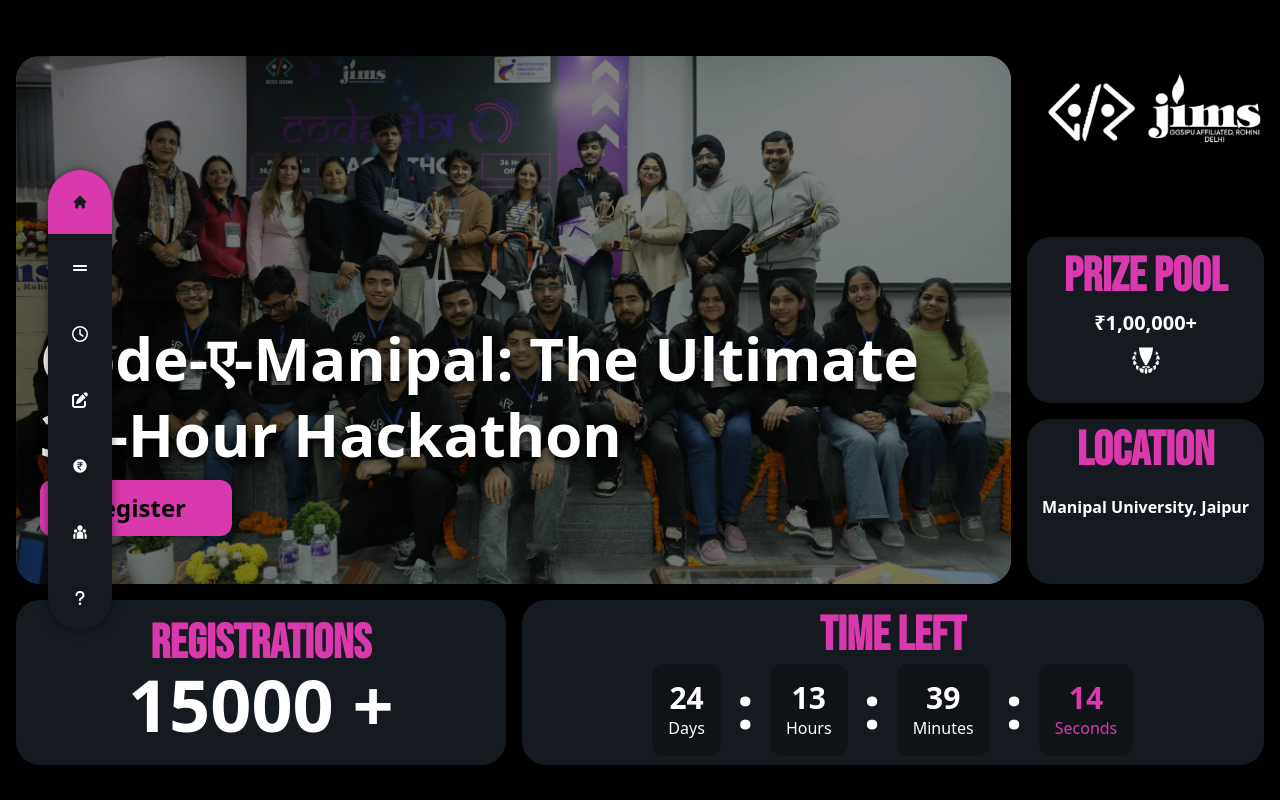
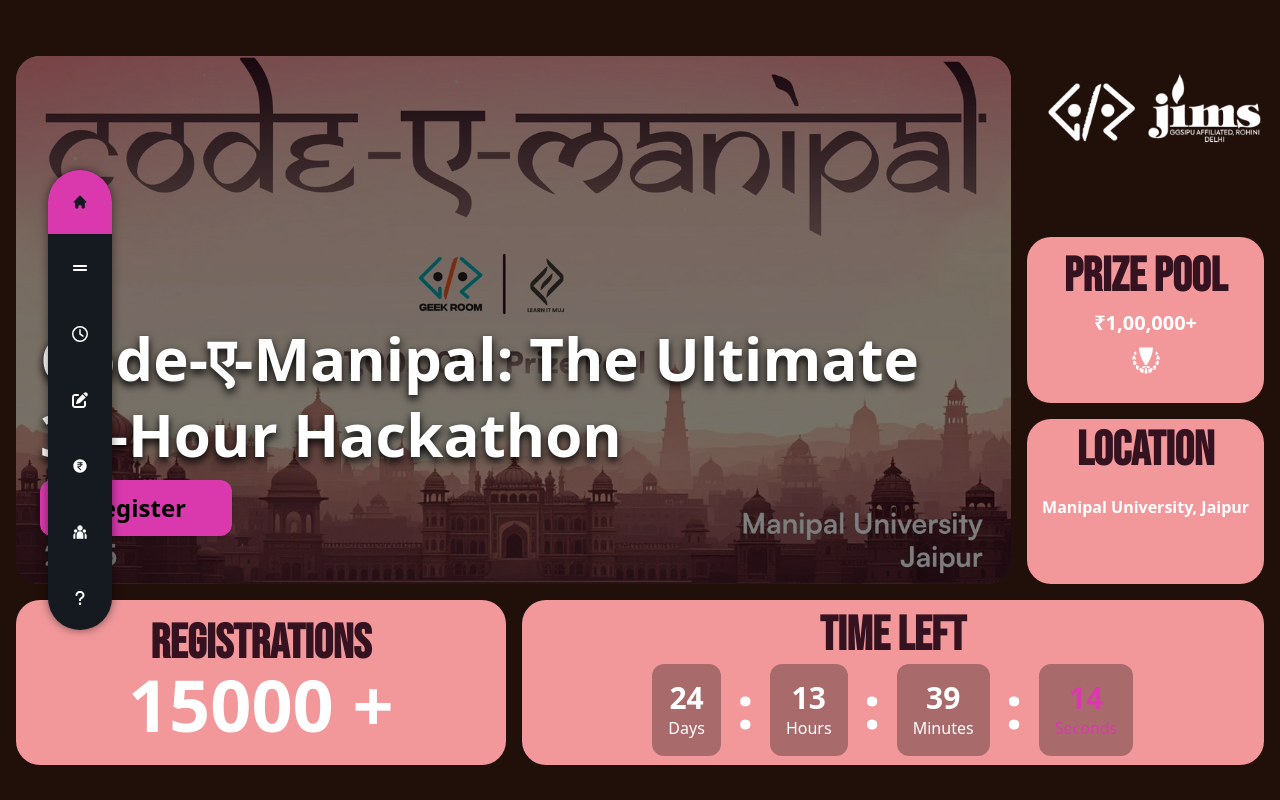
Before and after one commit to geek-room-community/MUJ-Hack-Website, a React (Vite) app: page / in a window 1280 px wide. Shown: the top 800 px of the page. Built offline with nearby package versions, Linux system fonts and the light colour scheme.

Commit message:
site updated 1

```diff
--- a/src/components/custom/Footer.tsx
+++ b/src/components/custom/Footer.tsx
@@ -4,7 +4,6 @@
   return (
     <footer className="bg-secondary text-zinc-300 py-10 w-screen mt-[54rem] rounded-t-[50px] -ml-[50vw] -mr-[50vw] left-1/2 relative">
       <div className="max-w-7xl mx-auto px-6 flex flex-wrap justify-between items-start">
-
         <div className="w-full md:w-1/3 mb-8 md:mb-0 text-center">
           <img
             src={logo}
@@ -14,12 +13,12 @@
           <p className="text-base md:text-lg lg:text-xl">
             Code-ए-Manipal, a groundbreaking hackathon by{" "}
             <a
-              href="https://www.jimsindia.org/"
+              href="https://jaipur.manipal.edu/"
               className="text-pink-400 hover:text-purple-600"
               target="_blank"
               rel="noopener noreferrer"
             >
-              JIMS Sector-5 Rohini
+              LearnIT Manipal University Jaipur
             </a>{" "}
             and{" "}
             <a
@@ -50,7 +49,7 @@
             </li>
             <li>
               <a
-                href="https://code-kshetra-2.devfolio.co/"
+                href="https://codemanipal.devfolio.co/"
                 className="text-base md:text-lg lg:text-xl transition-colors duration-200 ease-in-out text-zinc-300 hover:text-pink-400"
               >
                 Devfolio
@@ -64,29 +63,54 @@
             Contact Us
           </h3>
           <address className="not-italic text-sm md:text-base lg:text-lg">
-            JIMS, Near Rithala Metro Station<br />
-            Rohini Sector 5, Institutional Area,<br />
-            New Delhi, Delhi 110085
+            Manipal University Jaipur,<br/>
+            Dehmi Kalan, Off Jaipur-Ajmer Expressway,<br/>
+            Jaipur, Rajasthan-303007.
           </address>
           <div className="flex justify-center mt-4 space-x-6">
             <a href="mailto:community@geekroom.in" aria-label="Email">
               <span className="flex items-center justify-center p-3 transition duration-200 ease-in-out transform hover:scale-110 hover:text-pink-400">
-                <i className="fa-solid fa-envelope" style={{ color: "#ff00bb", opacity: 0.7, fontSize: "1.5rem" }}></i>
+                <i
+                  className="fa-solid fa-envelope"
+                  style={{ color: "#ff00bb", opacity: 0.7, fontSize: "1.5rem" }}
+                ></i>
               </span>
             </a>
-            <a href="https://x.com/geek__room_" aria-label="Twitter" target="_blank" rel="noopener noreferrer">
+            <a
+              href="https://x.com/geek__room_"
+              aria-label="Twitter"
+              target="_blank"
+              rel="noopener noreferrer"
+            >
               <span className="flex items-center justify-center p-3 transition duration-200 ease-in-out transform hover:scale-110 hover:text-pink-400">
-                <i className="fa-brands fa-x-twitter" style={{ color: "#ff00bb", opacity: 0.7, fontSize: "1.5rem" }}></i>
+                <i
+                  className="fa-brands fa-x-twitter"
+                  style={{ color: "#ff00bb", opacity: 0.7, fontSize: "1.5rem" }}
+                ></i>
               </span>
             </a>
-            <a href="https://www.instagram.com/_geek.room/" aria-label="Instagram">
+            <a
+              href="https://www.instagram.com/_geek.room/"
+              aria-label="Instagram"
+            >
               <span className="flex items-center justify-center p-3 transition duration-200 ease-in-out transform hover:scale-110 hover:text-pink-400">
-                <i className="fa-brands fa-instagram" style={{ color: "#ff00bb", opacity: 0.7, fontSize: "1.5rem" }}></i>
+                <i
+                  className="fa-brands fa-instagram"
+                  style={{ color: "#ff00bb", opacity: 0.7, fontSize: "1.5rem" }}
+                ></i>
               </span>
             </a>
-            <a href="https://www.linkedin.com/company/code-kshetra/" aria-label="LinkedIn" target="_blank" rel="noopener noreferrer">
+            <a
+              href="https://www.linkedin.com/company/code-kshetra/"
+              aria-label="LinkedIn"
+              target="_blank"
+              rel="noopener noreferrer"
+            >
               <span className="flex items-center justify-center p-3 transition duration-200 ease-in-out transform hover:scale-110 hover:text-pink-400">
-                <i className="fa-brands fa-linkedin-in" style={{ color: "#ff00bb", opacity: 0.7, fontSize: "1.5rem" }}></i>
+                <i
+                  className="fa-brands fa-linkedin-in"
+                  style={{ color: "#ff00bb", opacity: 0.7, fontSize: "1.5rem" }}
+                ></i>
               </span>
             </a>
           </div>
--- a/src/components/custom/Home.tsx
+++ b/src/components/custom/Home.tsx
@@ -85,7 +85,7 @@
       <div className="flex h-[800px] w-full flex-col items-center justify-center rounded-lg">
         <div className="  grid h-full w-full grid-cols-2 md:grid-cols-5 md:grid-rows-9 gap-4">
           {/* Background section */}
-          <div className="col-span-2 animate-fadeInLeft md:col-span-4 row-span-6 relative rounded-3xl bg-cover bg-center flex flex-col pl-6 justify-end pb-12 bg-[url('/assets/homeBg.jpeg')] before:content-[''] before:absolute before:inset-0 before:bg-black/50 before:rounded-3xl">
+          <div className="col-span-2 animate-fadeInLeft md:col-span-4 row-span-6 relative rounded-3xl bg-cover bg-center flex flex-col pl-6 justify-end pb-12 bg-[url('/assets/banner.jpg')] before:content-[''] before:absolute before:inset-0 before:bg-black/50 before:rounded-3xl">
             <div className="relative z-10 w-full">
               <div className="font-bold mt-10 md:mt-4 text-white text-start text-4xl sm:text-5xl lg:text-6xl [text-shadow:_0_4px_8px_#000000]">
                 Code-ए-Manipal: The Ultimate
@@ -116,8 +116,8 @@
           </div>
 
           {/* Prize pool section */}
-          <div className="col-span-1 row-span-2 animate-fadeInDown rounded-3xl bg-secondary p-4 z-20">
-            <div className="font-bebas text-pink text-4xl sm:text-5xl font-bold">
+          <div className="col-span-1 row-span-2 animate-fadeInDown rounded-3xl bg-[#F2989B] p-4 z-20">
+            <div className="font-bebas text-[#351220] text-4xl sm:text-5xl font-bold">
               PRIZE POOL
             </div>
             <div className="mt-4 sm:mt-2 text-white text-xl sm:text-xl font-bold">
@@ -129,8 +129,8 @@
           </div>
 
           {/* Location section */}
-          <div className="col-span-1 row-span-2 animate-fadeInUp rounded-3xl bg-secondary p-2 z-20">
-            <div className="font-bold text-pink mt-0 text-4xl sm:text-5xl font-bebas between-768-900:text-3xl">
+          <div className="col-span-1 row-span-2 animate-fadeInUp rounded-3xl bg-[#F2989B] p-2 z-20">
+            <div className="font-bold text-[#351220] mt-0 text-4xl sm:text-5xl font-bebas between-768-900:text-3xl">
               LOCATION
             </div>
             <div className="font-bold mt-5 text-white text-md sm:text-l between-768-900:text-base">
@@ -139,8 +139,8 @@
           </div>
 
           {/* Registrations section */}
-          <div className="col-span-2 md:col-span-2 min-w-1024:col-span-2 animate-fadeInDown row-span-3 md:row-span-2 rounded-3xl bg-secondary z-20">
-            <div className="text-pink mt-5 text-center text-5xl font-bold font-bebas">
+          <div className="col-span-2 md:col-span-2 min-w-1024:col-span-2 animate-fadeInDown row-span-3 md:row-span-2 rounded-3xl bg-[#F2989B] z-20">
+            <div className="text-[#351220] mt-5 text-center text-5xl font-bold font-bebas">
               REGISTRATIONS
             </div>
             {/* <div className="font-bold md:hidden lg:block text-4xl my-2 sm:text-8xl lg:text-8xl lg:mt-2 text-white">
@@ -155,9 +155,9 @@
           </div>
 
           {/* Countdown Timer */}
-          <div className="col-span-2 md:col-span-3 min-w-1024:col-span-3 row-span-3 md:row-span-2 animate-fadeInUp rounded-3xl bg-secondary z-20">
+          <div className="col-span-2 md:col-span-3 min-w-1024:col-span-3 row-span-3 md:row-span-2 animate-fadeInUp rounded-3xl bg-[#F2989B] z-20">
             <div className="text-white flex flex-col justify-center items-center mt-1 mb-2">
-              <div className="text-pink mb-1 mt-2 text-center text-5xl font-bold font-bebas between-400-768:text-3xl">
+              <div className="text-[#351220] mb-1 mt-2 text-center text-5xl font-bold font-bebas between-400-768:text-3xl">
                 TIME LEFT
               </div>
               <div className="flex items-center space-x-2 sm:space-x-4">
--- a/src/components/custom/Judge.tsx
+++ b/src/components/custom/Judge.tsx
@@ -25,7 +25,7 @@
 
 export default function Judge(): JSX.Element {
   return (
-    <div className="container mx-auto px-4 h-auto sm:px-6 lg:px-8 bg-black text-white">
+    <div className="container mx-auto px-4 h-auto sm:px-6 lg:px-8 text-white">
       <div className="text-center mt-9 mb-12 lg:mt-12 lg:mb-16">
         <h1 className="md:text-[13rem] font-bebas text-8xl mt-[3rem] sm:mt-[1.5rem] text-[#f8e8d9] font-bold mb-[2rem] md:mb-[5rem] text-center">
           JUDGES
--- a/src/components/custom/Sponsor.tsx
+++ b/src/components/custom/Sponsor.tsx
@@ -77,7 +77,7 @@
   ];
 
   return (
-    <div className="flex flex-col items-center justify-center min-h-screen bg-black">
+    <div className="flex flex-col items-center justify-center min-h-screen ">
       <h1 className="md:text-[13rem] mt-[0.1rem] font-bebas text-8xl text-[#f8e8d9] font-bold mb-[4rem] md:mb-[6rem] text-center">
         SPONSORS
       </h1>
--- a/src/index.css
+++ b/src/index.css
@@ -64,7 +64,12 @@
     @apply border-border;
   }
   body {
-    @apply bg-background text-foreground;
+    @apply bg-[#210F09] text-foreground;
+    /* background-image: url("/assets/bannerBg.png");
+    background-size: cover;
+    background-position: center;
+    background-attachment: fixed;
+    background-repeat: no-repeat; */
   }
 }
 
```
Also changed, not shown: public/assets/banner.jpg (added), public/assets/bannerBg.png (added).
